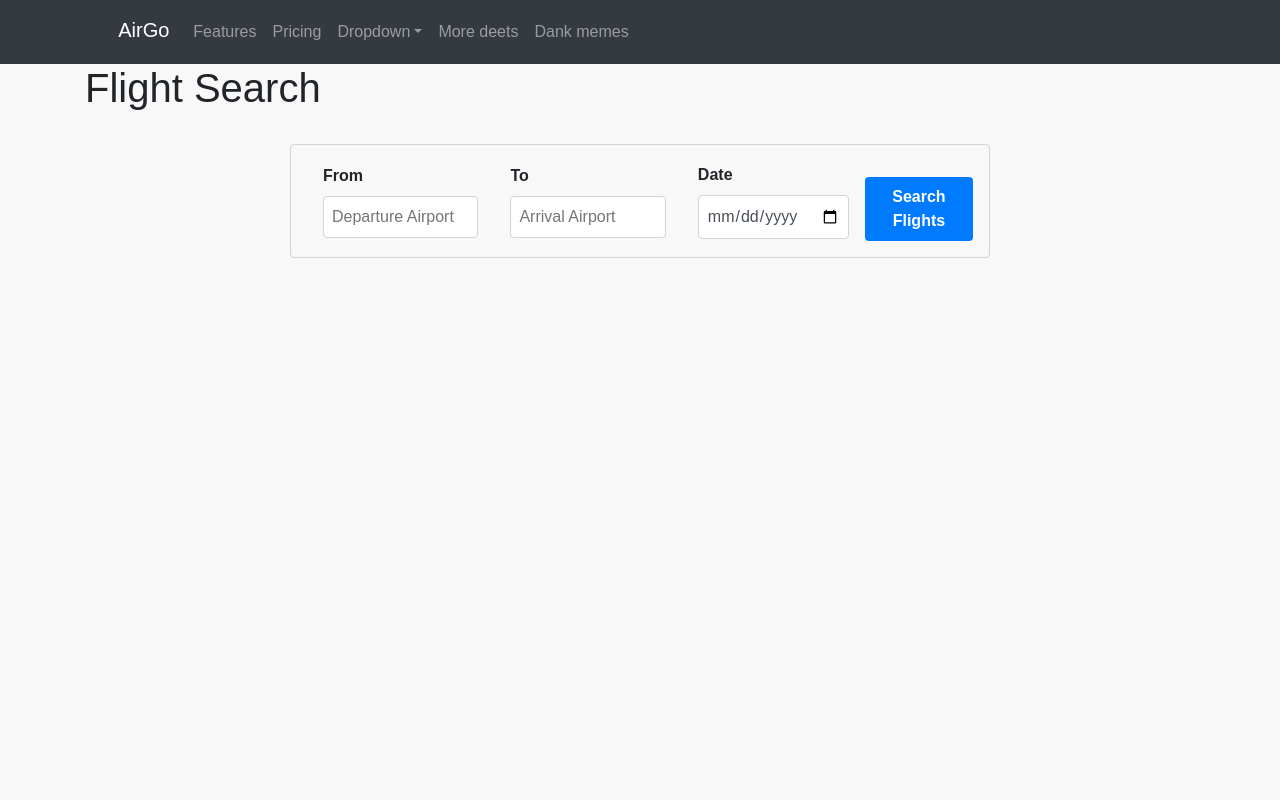
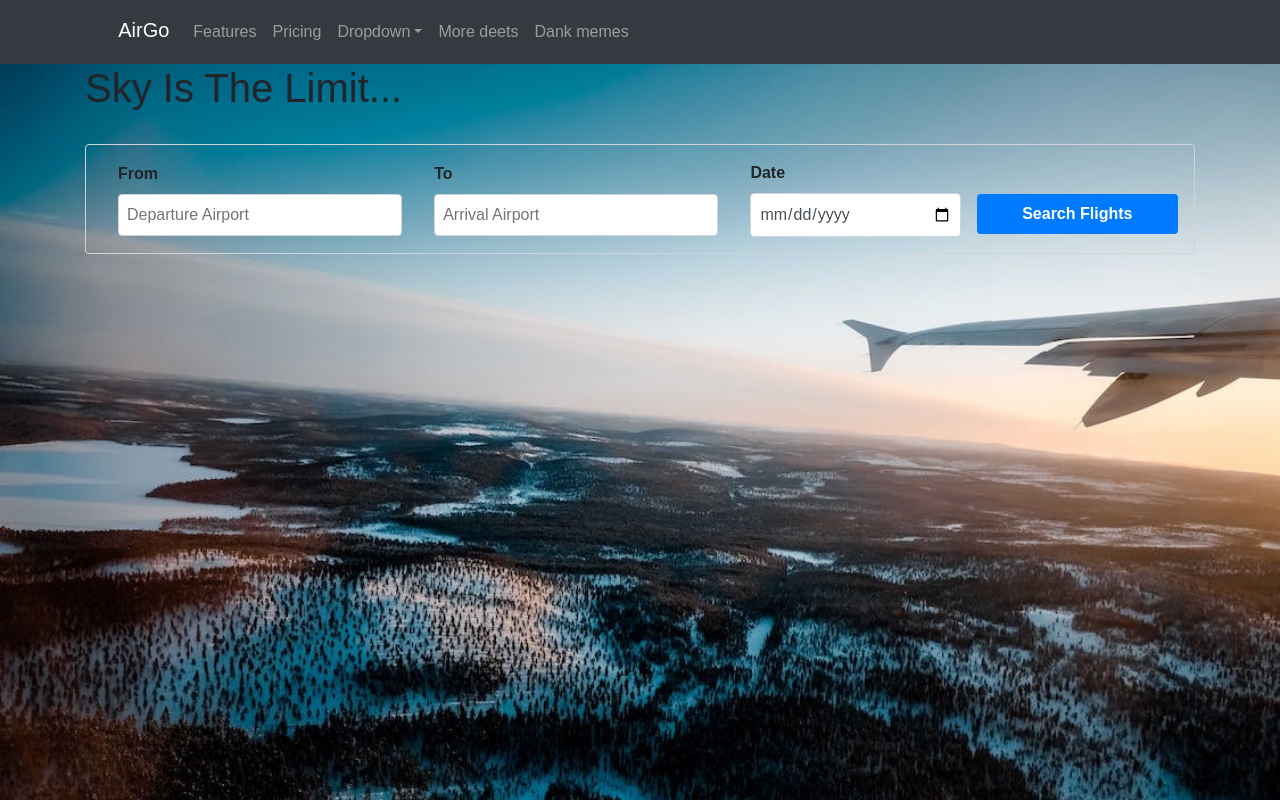
Before and after one commit to mihayounas/air-go, a React (Create React App) app in the folder air-go/: page / in a window 1280 px wide. Built offline with nearby package versions, Linux system fonts and the light colour scheme.

Commit message:
working on landing page css

```diff
--- a/air-go/src/App.css
+++ b/air-go/src/App.css
@@ -2,6 +2,9 @@
   font-family: "DM Sans", sans-serif;
   background-color: #f8f8f8;
   min-height: 100vh;
+  background-image: url('../src/assets/images/pexels-photo-6105980.jpeg');
+  background-repeat:  no-repeat;
+  background-size: cover;
 }
 
 * {
--- a/air-go/src/pages/FlightSearchPage.js
+++ b/air-go/src/pages/FlightSearchPage.js
@@ -6,7 +6,7 @@ import SearchBar from '../components/SearchBar';
 function FlightSearchPage() {
   return (
     <div className="container">
-      <h1>Flight Search</h1>
+      <h1>Sky Is The Limit...</h1>
       <SearchBar />
     </div>
   );
--- a/air-go/src/styles/SearchBar.module.css
+++ b/air-go/src/styles/SearchBar.module.css
@@ -3,7 +3,6 @@
     align-items: center;
     justify-content: center;
     margin: 2rem auto;
-    max-width: 700px;
     border: 1px solid #ced4da;
     border-radius: 0.25rem;
     padding: 1rem;
@@ -40,7 +39,7 @@
 
   .search-form button {
     display: block;
-    margin-top: 1rem;
+    margin-top: 1.8rem;
     padding: 0.5rem 1rem;
     border-radius: 0.25rem;
     background-color: #007bff;
```
Also changed, not shown: air-go/src/assets/images/pexels-photo-6105980.jpeg (added).
